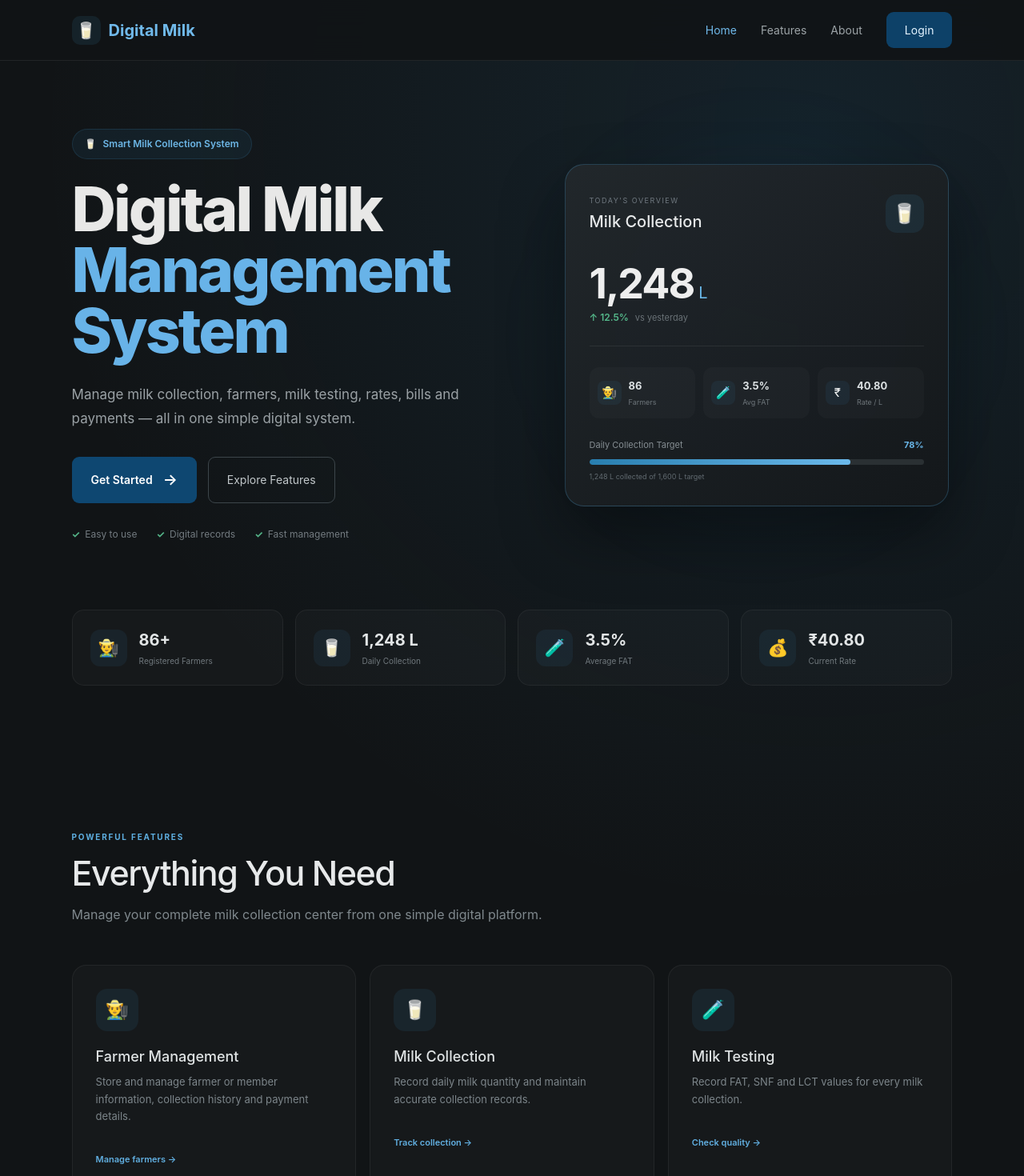
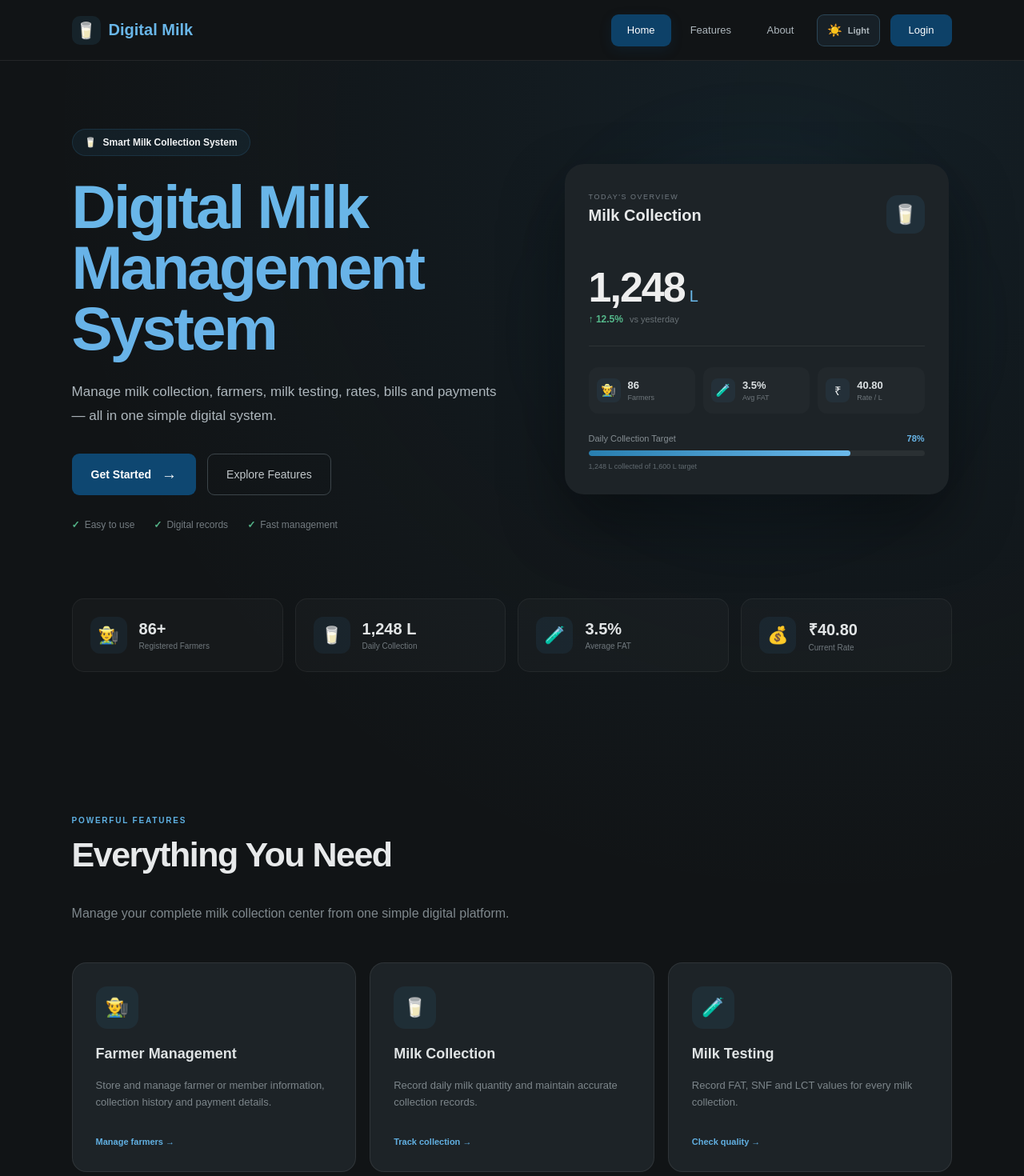
Before and after one commit to Milk-Collection-System/Digital_MIlk_Management-System, a React (Vite) app in the folder frontend/: page / in a window 1280 px wide. Shown: the top 1470 px of the page at 80% size. Built offline with nearby package versions, Linux system fonts and the light colour scheme; no server answers.

Commit message:
Improve home page and add theme authentication UI

```diff
--- /dev/null
+++ b/frontend/src/ThemeContext.jsx
@@ -0,0 +1,46 @@
+import { createContext, useContext, useEffect, useState } from "react";
+
+const ThemeContext = createContext();
+
+export function ThemeProvider({ children }) {
+  const [darkMode, setDarkMode] = useState(() => {
+    const savedTheme = localStorage.getItem("digital-milk-theme");
+
+    if (savedTheme) {
+      return savedTheme === "dark";
+    }
+
+    return true;
+  });
+
+  useEffect(() => {
+    const root = document.documentElement;
+
+    if (darkMode) {
+      root.setAttribute("data-theme", "dark");
+      localStorage.setItem("digital-milk-theme", "dark");
+    } else {
+      root.setAttribute("data-theme", "light");
+      localStorage.setItem("digital-milk-theme", "light");
+    }
+  }, [darkMode]);
+
+  const toggleTheme = () => {
+    setDarkMode((previous) => !previous);
+  };
+
+  return (
+    <ThemeContext.Provider
+      value={{
+        darkMode,
+        toggleTheme,
+      }}
+    >
+      {children}
+    </ThemeContext.Provider>
+  );
+}
+
+export function useTheme() {
+  return useContext(ThemeContext);
+}
--- a/frontend/src/index.css
+++ b/frontend/src/index.css
@@ -1 +1,89 @@
+/* =========================================================
+   DIGITAL MILK GLOBAL THEME
+   ========================================================= */
+
+:root {
+  --bg-primary: #111416;
+  --bg-secondary: #171b1e;
+  --bg-card: #1d2327;
+  --bg-card-hover: #222a2f;
+
+  --text-primary: #f1f3f4;
+  --text-secondary: #aeb7bd;
+  --text-muted: #737d83;
+
+  --border-color: rgba(255, 255, 255, 0.08);
+
+  --accent: #69b6e8;
+  --accent-dark: #0d4168;
+  --accent-hover: #125782;
+
+  --success: #55b98b;
+
+  --input-bg: #ffffff;
+  --input-border: #d5dee8;
+
+  --shadow:
+    0 20px 60px rgba(0, 0, 0, 0.35);
+}
+
+
+/* =========================================================
+   LIGHT THEME
+   ========================================================= */
+
+:root[data-theme="light"] {
+  --bg-primary: #f5f9fc;
+  --bg-secondary: #ffffff;
+  --bg-card: #ffffff;
+  --bg-card-hover: #f1f7fb;
+
+  --text-primary: #123b5d;
+  --text-secondary: #4f6270;
+  --text-muted: #71808c;
+
+  --border-color: #dce7ef;
+
+  --accent: #1769a5;
+  --accent-dark: #123b5d;
+  --accent-hover: #0f5689;
+
+  --success: #218557;
+
+  --input-bg: #ffffff;
+  --input-border: #d5dee8;
+
+  --shadow:
+    0 20px 60px rgba(18, 59, 93, 0.10);
+}
+
+
+/* =========================================================
+   GLOBAL
+   ========================================================= */
+
+html,
+body,
+#root {
+  min-height: 100%;
+}
+
+body {
+  margin: 0;
+
+  background: var(--bg-primary);
+
+  color: var(--text-primary);
+
+  transition:
+    background-color 0.3s ease,
+    color 0.3s ease;
+}
+
+* {
+  transition:
+    background-color 0.25s ease,
+    border-color 0.25s ease,
+    color 0.25s ease;
+}
 body{margin:0;background:#f5f7fb;color:#212529;font-family:Arial,sans-serif}.app-shell{display:flex;min-height:100vh}.sidebar{width:240px;background:#123b5d;color:#fff;flex-shrink:0}.brand{padding:22px 18px;font-size:20px;font-weight:700;border-bottom:1px solid #ffffff20}.nav-link{color:#dbe8f2!important;margin:4px 10px;border-radius:8px}.nav-link:hover,.nav-link.active{background:#1e567f}.main-area{flex:1}.topbar{height:64px;background:#fff;border-bottom:1px solid #e6e9ef;display:flex;align-items:center;justify-content:space-between;padding:0 24px}.content{padding:24px}.card{border:0;box-shadow:0 2px 12px #14283c12}.stat-value{font-size:28px;font-weight:700}.page-title{font-weight:700}.bill-box{background:#fff;max-width:950px;margin:auto;padding:28px;box-shadow:0 2px 14px #0001}@media(max-width:800px){.sidebar{width:70px}.brand{font-size:0}.nav-link span{display:none}.content{padding:15px}}
--- a/frontend/src/main.jsx
+++ b/frontend/src/main.jsx
@@ -1 +1,13 @@
-import React from 'react';import ReactDOM from 'react-dom/client';import 'bootstrap/dist/css/bootstrap.min.css';import './index.css';import App from './App';ReactDOM.createRoot(document.getElementById('root')).render(<React.StrictMode><App/></React.StrictMode>);
+import React from "react";
+import ReactDOM from "react-dom/client";
+import App from "./App";
+import "./index.css";
+import { ThemeProvider } from "./ThemeContext";
+
+ReactDOM.createRoot(document.getElementById("root")).render(
+  <React.StrictMode>
+    <ThemeProvider>
+      <App />
+    </ThemeProvider>
+  </React.StrictMode>
+);
--- a/frontend/src/pages/Home.jsx
+++ b/frontend/src/pages/Home.jsx
@@ -1,7 +1,10 @@
-import { Link } from 'react-router-dom';
-import '../styles/Home.css';
+import { Link } from "react-router-dom";
+import { useTheme } from "../ThemeContext";
+import "../styles/Home.css";
 
 export default function Home() {
+  const { darkMode, toggleTheme } = useTheme();
+
   return (
     <div className="home-page">
 
@@ -13,15 +16,42 @@ export default function Home() {
           <span>Digital Milk</span>
         </Link>
 
-        <div className="home-nav-links">
-          <a href="#home" className="active">Home</a>
-          <a href="#features">Features</a>
-          <a href="#about">About</a>
+       <div className="home-nav-links">
 
-          <Link to="/login" className="login-btn">
-            Login
-          </Link>
-        </div>
+  <a href="#home" className="nav-tab active">
+    Home
+  </a>
+
+  <a href="#features" className="nav-tab">
+    Features
+  </a>
+
+  <a href="#about" className="nav-tab">
+    About
+  </a>
+
+  {/* THEME TOGGLE */}
+  <button
+    type="button"
+    className="theme-toggle"
+    onClick={toggleTheme}
+    aria-label="Toggle theme"
+    title={darkMode ? "Switch to Light Mode" : "Switch to Dark Mode"}
+  >
+    <span className="theme-icon">
+      {darkMode ? "☀️" : "🌙"}
+    </span>
+
+    <span className="theme-toggle-text">
+      {darkMode ? "Light" : "Dark"}
+    </span>
+  </button>
+
+  <Link to="/login" className="login-btn">
+    Login
+  </Link>
+
+</div>
 
       </nav>
 
--- a/frontend/src/styles/Home.css
+++ b/frontend/src/styles/Home.css
@@ -13,24 +13,18 @@ html {
 
 .home-page {
   min-height: 100vh;
+
   overflow-x: hidden;
-
-  color: #f1f3f4;
 
   background:
     radial-gradient(
       circle at 80% 5%,
-      rgba(55, 157, 218, 0.10),
+      rgba(55, 157, 218, 0.08),
       transparent 30%
     ),
-    #111416;
+    var(--bg-primary);
 
-  font-family:
-    Inter,
-    -apple-system,
-    BlinkMacSystemFont,
-    "Segoe UI",
-    sans-serif;
+  color: var(--text-primary);
 }
 
 
@@ -52,9 +46,9 @@ html {
 
   z-index: 100;
 
-  background: rgba(17, 20, 22, 0.92);
+  background: var(--bg-primary);
 
-  border-bottom: 1px solid rgba(255, 255, 255, 0.07);
+   border-bottom: 1px solid var(--border-color);
 
   backdrop-filter: blur(16px);
 }
@@ -65,7 +59,7 @@ html {
 
   gap: 10px;
 
-  color: #70b9ea;
+  color: var(--accent);
 
   text-decoration: none;
 
@@ -92,18 +86,94 @@ html {
 .home-nav-links {
   display: flex;
   align-items: center;
-
-  gap: 30px;
+  gap: 8px;
 }
 
-.home-nav-links a {
-  color: #9ca3a7;
+.nav-tab {
+  display: inline-flex;
+  align-items: center;
+  justify-content: center;
+
+  min-width: 75px;
+  height: 40px;
+
+  padding: 0 16px;
+
+  border-radius: 9px;
+
+  color: var(--text-secondary) !important;
 
   text-decoration: none;
 
-  font-size: 14px;
+  font-size: 13px;
 
-  transition: 0.25s ease;
+  font-weight: 500;
+
+  transition: all 0.25s ease;
+
+}
+
+.nav-tab:hover {
+  color: var(--accent) !important;
+
+  background: rgba(62, 157, 214, 0.10);
+
+  transform: translateY(-1px);
+}
+
+.nav-tab.active {
+  color: #ffffff !important;
+
+  background: var(--accent-dark);
+
+  box-shadow:
+    0 5px 15px rgba(13, 65, 104, 0.20);
+}
+
+.nav-tab.active:hover {
+  background: #125782;
+
+  color: #ffffff !important;
+}
+
+
+/* LOGIN BUTTON */
+
+.home-nav-links .login-btn {
+  display: inline-flex;
+
+  align-items: center;
+  justify-content: center;
+
+  min-width: 75px;
+  height: 40px;
+
+  padding: 0 18px;
+
+  margin-left: 5px;
+
+  border-radius: 9px;
+
+  background: #0d4168;
+
+  color: #ffffff !important;
+
+  text-decoration: none;
+
+  font-size: 13px;
+
+  font-weight: 500;
+
+  transition: all 0.25s ease;
+}
+
+.home-nav-links .login-btn:hover {
+  background: #125782;
+
+  transform: translateY(-1px);
+
+  box-shadow:
+    0 5px 15px rgba(13, 65, 104, 0.20);
 }
 
 .home-nav-links a:hover,
@@ -131,6 +201,58 @@ html {
   transform: translateY(-2px);
 }
 
+/* =========================================================
+   THEME TOGGLE
+   ========================================================= */
+
+.theme-toggle {
+  height: 40px;
+
+  min-width: 78px;
+
+  padding: 0 12px;
+
+  display: inline-flex;
+  align-items: center;
+  justify-content: center;
+
+  gap: 7px;
+
+  border: 1px solid rgba(105, 182, 232, 0.25);
+
+  border-radius: 9px;
+
+  background: rgba(105, 182, 232, 0.08);
+
+  color: var(--text-secondary);
+
+  cursor: pointer;
+
+  font-size: 12px;
+  font-weight: 600;
+
+  transition: all 0.25s ease;
+}
+
+.theme-toggle:hover {
+  background: rgba(105, 182, 232, 0.15);
+
+  border-color: var(--accent);
+
+  color: var(--accent);
+
+  transform: translateY(-1px);
+}
+
+.theme-icon {
+  font-size: 15px;
+
+  line-height: 1;
+}
+
+.theme-toggle-text {
+  font-size: 11px;
+}
 
 /* =========================================================
    HERO
@@ -177,7 +299,7 @@ html {
 
   background: rgba(59, 151, 208, 0.08);
 
-  color: #6db7e7;
+  color: var(--text-primary);
 
   font-size: 12px;
 
@@ -187,7 +309,7 @@ html {
 .hero-content h1 {
   margin: 0;
 
-  color: #e8e8e7;
+  color: var(--accent);
 
   font-size: clamp(52px, 6vw, 78px);
 
@@ -207,7 +329,7 @@ html {
 
   margin-top: 27px;
 
-  color: #9aa1a5;
+  color: var(--text-secondary);
 
   font-size: 17px;
 
@@ -354,14 +476,9 @@ html {
 
   border-radius: 24px;
 
-  background:
-    linear-gradient(
-      145deg,
-      rgba(34, 40, 44, 0.98),
-      rgba(20, 24, 27, 0.98)
-    );
+  background: var(--bg-card);
 
-  border: 1px solid rgba(77, 166, 221, 0.25);
+  background: var(--bg-card);
 
   box-shadow:
     0 35px 80px rgba(0, 0, 0, 0.40);
@@ -728,9 +845,9 @@ html {
 
   border-radius: 18px;
 
-  border: 1px solid rgba(255, 255, 255, 0.055);
+  border: 1px solid var(--border-color);
 
-  background: rgba(255, 255, 255, 0.022);
+   background: var(--bg-card);
 
   transition: 0.3s ease;
 }
@@ -738,9 +855,9 @@ html {
 .feature-card:hover {
   transform: translateY(-6px);
 
-  border-color: rgba(72, 164, 221, 0.28);
+  border-color: var(--accent);
 
-  background: rgba(51, 143, 201, 0.045);
+  background: var(--bg-card-hover);
 }
 
 .feature-icon {
@@ -813,15 +930,9 @@ html {
 
   border-radius: 26px;
 
-  background:
-    radial-gradient(
-      circle at 80% 50%,
-      rgba(40, 143, 204, 0.10),
-      transparent 40%
-    ),
-    #171b1e;
+   background: var(--bg-secondary);
 
-  border: 1px solid rgba(255, 255, 255, 0.06);
+  border: 1px solid var(--border-color);
 }
 
 .about-content h2 {
@@ -951,15 +1062,9 @@ html {
 
   border-radius: 25px;
 
-  border: 1px solid rgba(76, 167, 222, 0.13);
+  border: 1px solid var(--border-color);
 
-  background:
-    radial-gradient(
-      circle at center,
-      rgba(43, 148, 209, 0.12),
-      transparent 55%
-    ),
-    #171b1e;
+  background: var(--bg-secondary);
 }
 
 .home-cta h2 {
```
Also changed, not shown: frontend/src/styles/Login.css (+24 -13 lines).
